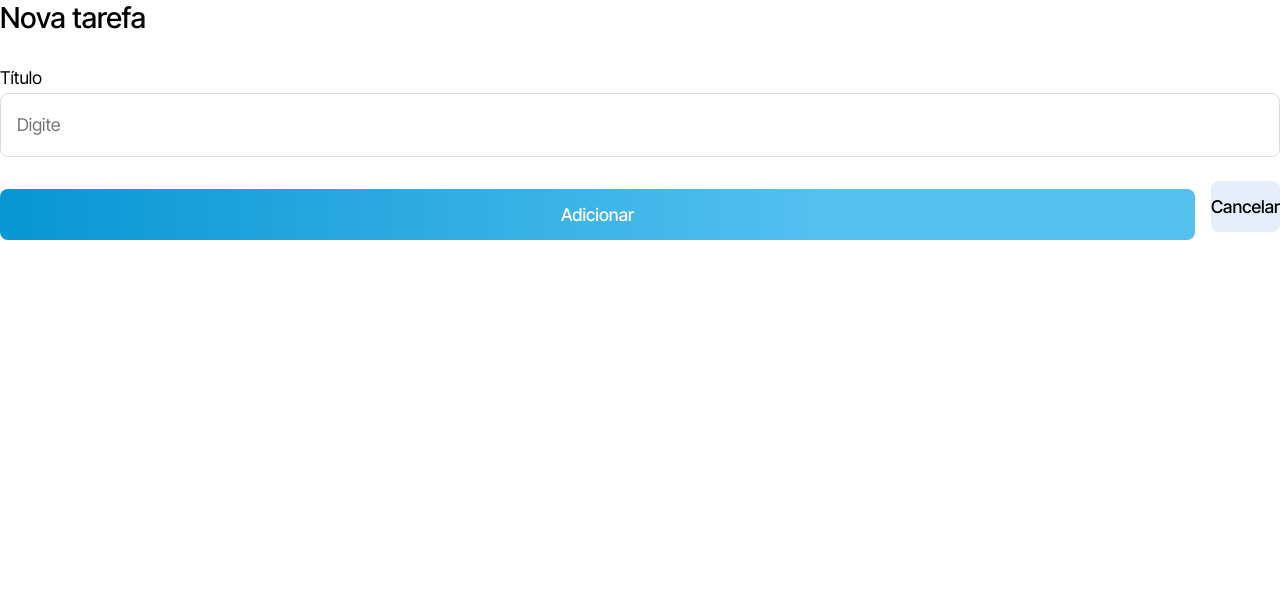
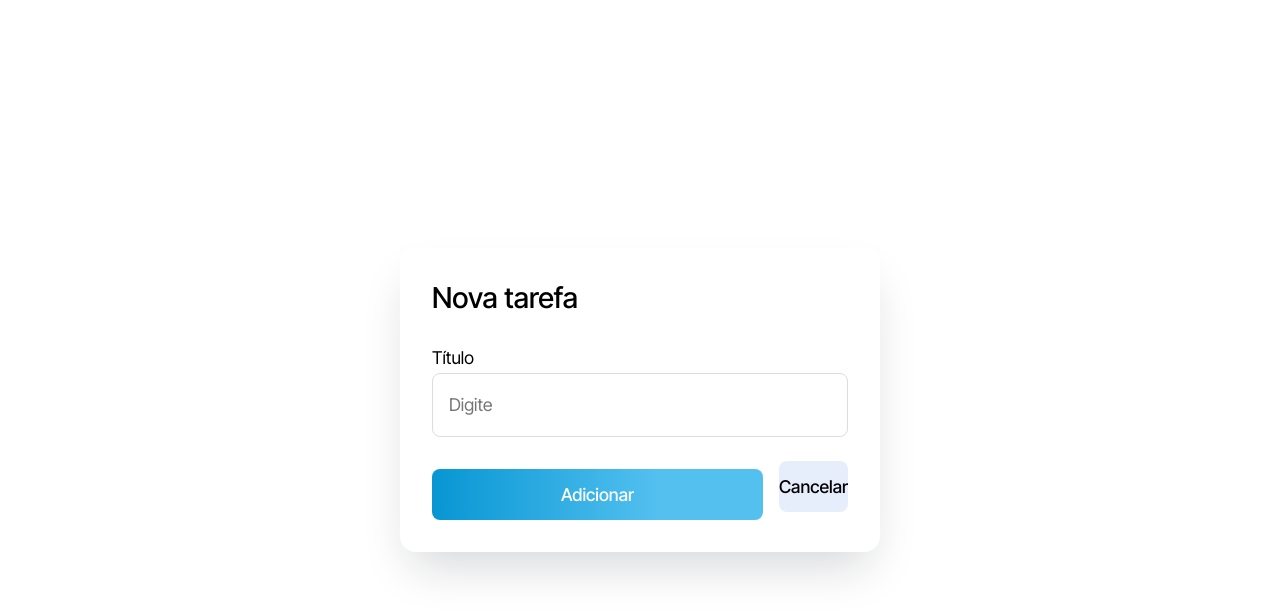
Before and after one commit to JaqueBRSilva/teste-dev-jr-legaplan, a Next.js app: page /new-task in a window 1280 px wide. Shown: the top 616 px of the page. Built offline with nearby package versions, Linux system fonts and the light colour scheme.

Commit message:
styles: estilos adicionados para 'pages'

```diff
--- a/src/app/page.module.scss
+++ b/src/app/page.module.scss
@@ -1,3 +1,30 @@
 .page {
     padding: 2rem;
 }
+
+.backgroundLayerForModal {
+
+    @media (min-width: 576px) {
+        display: flex;
+        justify-content: center;
+        align-items: center;
+        height: 100vh;
+
+        background: rgba(255, 255, 255, 0.5);
+        backdrop-filter: blur(35%);
+        -webkit-backdrop-filter: blur(35%);
+    }
+}
+
+.modalMode {
+    padding: 2rem;
+
+    @media (min-width: 576px) {
+        width: 30rem;
+        height: 19rem;
+        border-radius: 1rem;
+        background: var(--white);
+
+        box-shadow: 0px 24px 48px -12px #1018282E;
+    }
+}
```
